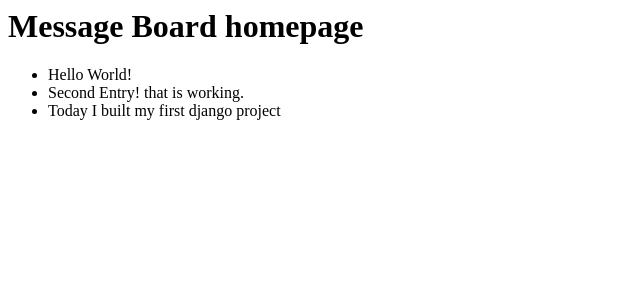
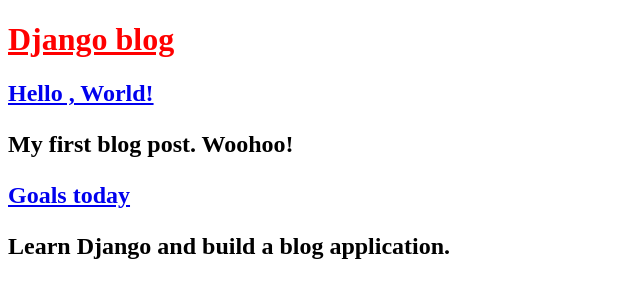
Before and after one commit to minheinn/Message_Board, a Django app: page / in a window 1280 px wide. Shown: the top 300 px of the page, without its empty margins (0-640 px from the left). Run offline with Django 4.2, Linux system fonts and the light colour scheme; data comes from the database, SQL or seed files in the repository.

Commit message:
initial commit

```diff
--- a/config/settings.py
+++ b/config/settings.py
@@ -106,6 +106,7 @@
 # https://docs.djangoproject.com/en/4.2/howto/static-files/
 
 STATIC_URL = 'static/'
+STATICFILES_DIRS = [str(BASE_DIR.joinpath('static'))]  #new
 
 # Default primary key field type
 # https://docs.djangoproject.com/en/4.2/ref/settings/#default-auto-field
--- a/posts/models.py
+++ b/posts/models.py
@@ -2,7 +2,9 @@
 
 # Create your models here.
 class Post(models.Model):
-    text = models.TextField()
+    title = models.CharField(max_length=200, null=True)
+    author = models.ForeignKey('auth.User', on_delete=models.CASCADE, null=True)
+    body = models.TextField()
 
     def __str__(self):
-        return self.text[:50]
+        return self.title
--- a/posts/urls.py
+++ b/posts/urls.py
@@ -1,6 +1,7 @@
 from django.urls import path
-from .views import HomePageView
+from .views import BlogListView, BlogDetailView
 
 urlpatterns = [
-    path('', HomePageView.as_view(), name='home'),
+    path('', BlogListView.as_view(), name='home'),
+    path('post/<int:pk>/', BlogDetailView.as_view(), name='post_detail') #new
 ]
--- a/posts/views.py
+++ b/posts/views.py
@@ -1,8 +1,11 @@
-from django.views.generic import ListView
+from django.views.generic import ListView, DetailView
 from .models import Post
 
 # Create your views here.
-class HomePageView(ListView):
+class BlogListView(ListView):
     model = Post
     template_name = 'home.html'
-    context_object_name = 'all_posts_list'
+
+class BlogDetailView(DetailView):
+    model = Post
+    template_name = 'post_detail.html'
--- /dev/null
+++ b/static/css/base.css
@@ -0,0 +1,3 @@
+header h1 a {
+    color: red;
+}
--- /dev/null
+++ b/templates/base.html
@@ -0,0 +1,22 @@
+<!DOCTYPE html>
+{% load static %}
+<html lang="en">
+<head>
+  <meta charset="UTF-8">
+  <meta name="viewport" content="width=device-width, initial-scale=1.0">
+  <link rel="stylesheet" href="{% static 'css/base.css' %}">
+  <title>Django blog</title>
+</head>
+<body>
+  <header>
+    <h1>
+      <a href="{% url 'home' %}">Django blog</a>
+    </h1>
+  </header>
+  <div>
+    {% block content %}
+
+    {% endblock content %}
+  </div>
+</body>
+</html>
--- a/templates/home.html
+++ b/templates/home.html
@@ -1,6 +1,11 @@
-<h1>Message Board homepage</h1>
-<ul>
-    {% for post in all_posts_list %}
-      <li>{{ post.text }}</li>
+{% extends 'base.html' %}
+{% block content %}
+    {% for post in object_list %}
+        <div>
+            <h2>
+                <a href="{% url 'post_detail' post.pk %}">{{ post.title }}</a>
+                <p>{{ post.body }}</p>
+            </h2>
+        </div>
     {% endfor %}
-</ul>
+{% endblock content %}
```
Also changed, not shown: templates/post_detail.html (added, +7 -0 lines), db.sqlite3, posts/migrations/0002_rename_text_post_body_post_author_post_title.py (added).
